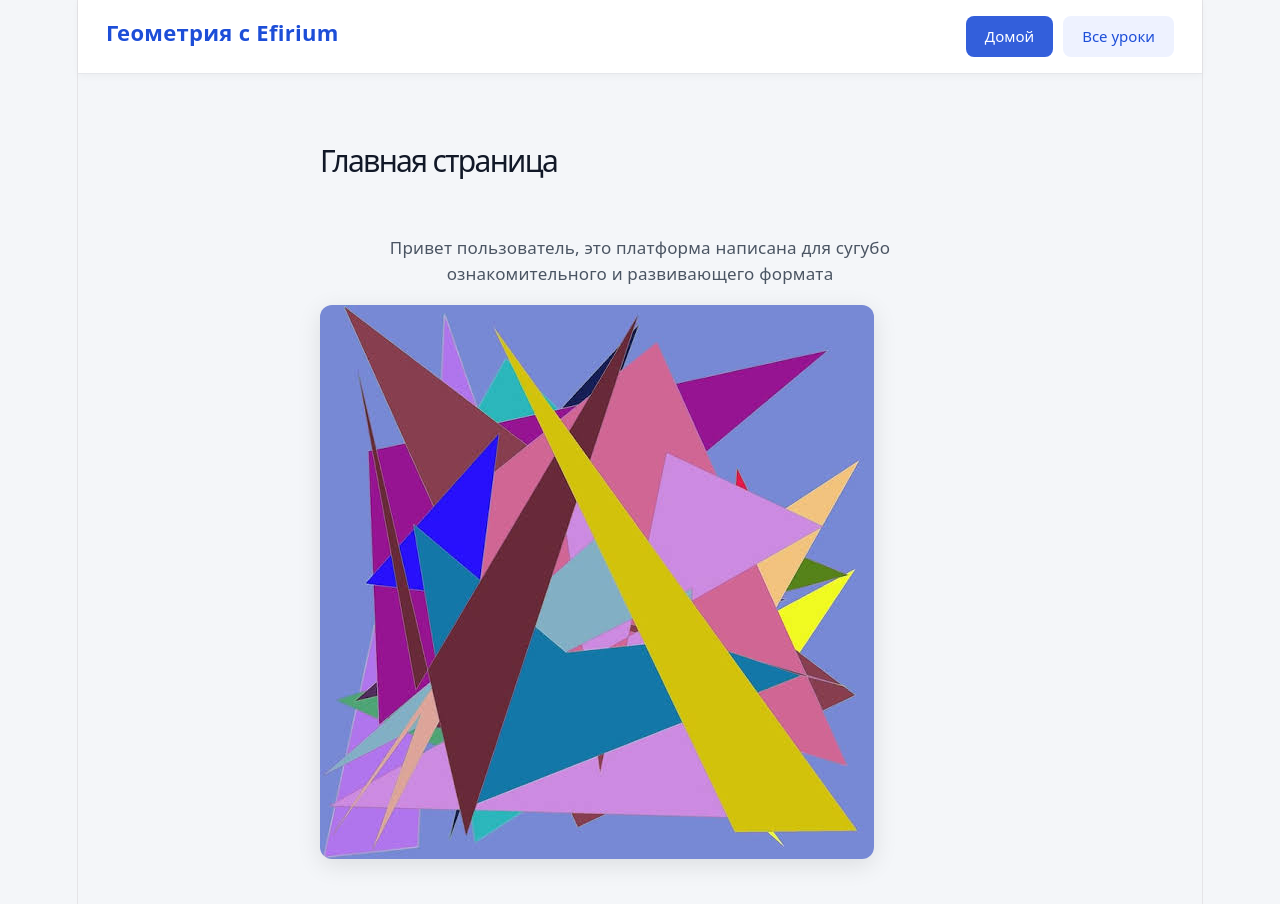
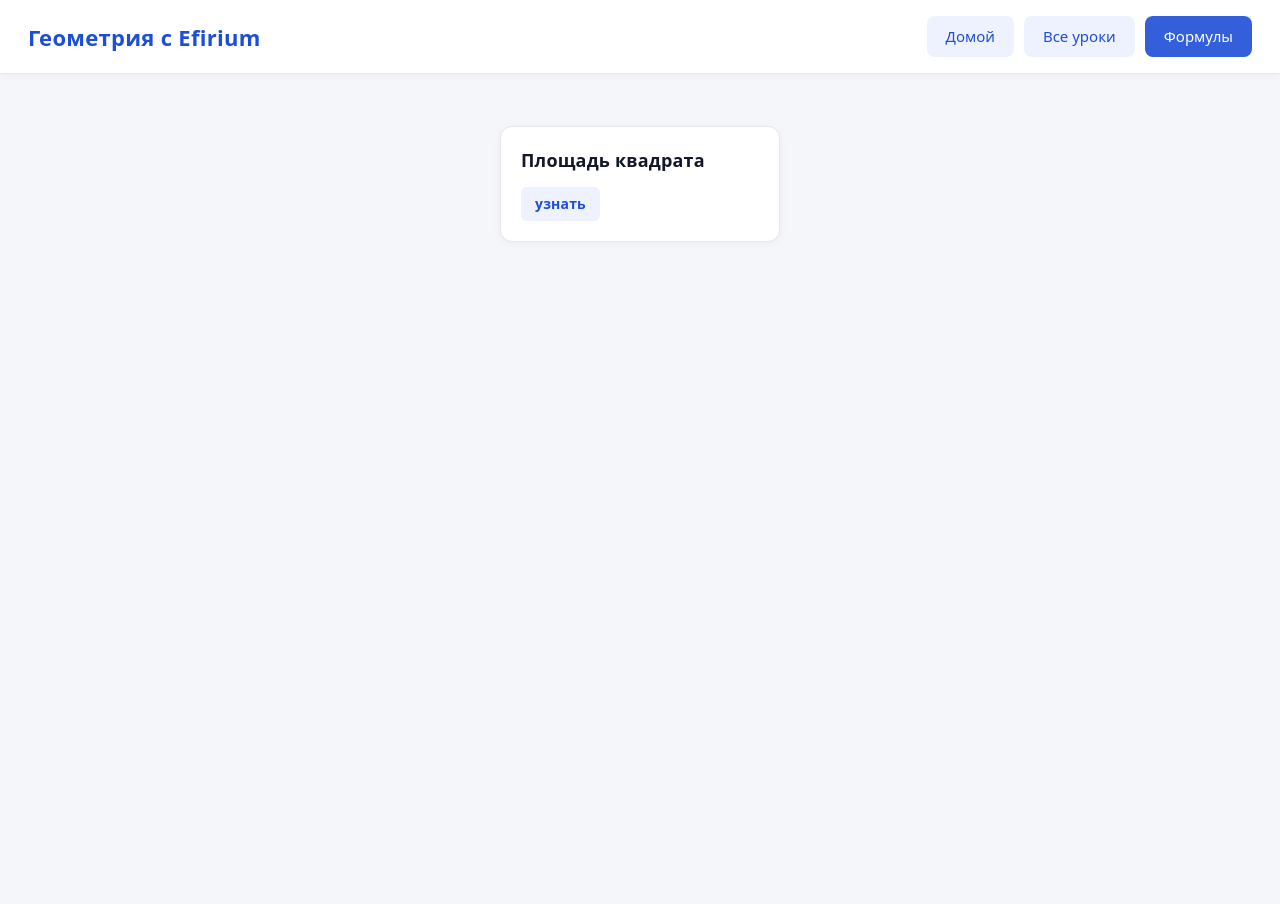
Before and after one commit to noyemkaren-ship-it/geo, a React (Vite) app: page / in a window 1280 px wide. Shown: the top 904 px of the page. After the commit the page ends 800 px from the top, so only its background shows below. Built offline with nearby package versions, Linux system fonts and the light colour scheme.

Commit message:
update 4

```diff
--- a/src/App.css
+++ b/src/App.css
@@ -54,30 +54,34 @@ body {
 }
 
 .Click-button-home,
-.Click-button-alls {
+.Click-button-alls,
+.Click-button-f {
   background: #eef2ff;
   color: #1d4ed8;
   border-color: #c7d2fe;
 }
 
+.Clicked-button-home,
+.Clicked-button-alls,
+.Clicked-button-f {
+  background: #1d4ed8;
+  color: #ffffff;
+  cursor: default;
+  opacity: 0.9;
+}
+
 .Click-button-home:hover,
-.Click-button-alls:hover {
+.Click-button-alls:hover,
+.Click-button-f:hover {
   background: #1d4ed8;
   color: #ffffff;
   box-shadow: 0 4px 12px rgba(29, 78, 216, 0.25);
 }
 
 .Click-button-home:active,
-.Click-button-alls:active {
+.Click-button-alls:active,
+.Click-button-f:active {
   transform: translateY(1px);
-}
-
-.Clicked-button-home,
-.Clicked-button-alls {
-  background: #1d4ed8;
-  color: #ffffff;
-  cursor: default;
-  opacity: 0.9;
 }
 
 /* ===== Основной контент ===== */
@@ -191,23 +195,6 @@ body {
   border-radius: 10px;
 }
 
-/* ===== Адаптив ===== */
-@media (max-width: 600px) {
-  .header {
-    padding: 12px 16px;
-  }
-  .header-h2 {
-    font-size: 18px;
-  }
-  .header button {
-    padding: 7px 14px;
-    font-size: 14px;
-  }
-  .home-h1 {
-    font-size: 24px;
-  }
-}
-
 /* ===== Заголовки урока ===== */
 .lesson-text h1 {
   font-size: 28px;
@@ -229,8 +216,8 @@ body {
 
 /* ===== Блок с утверждением (теоремой) ===== */
 .ytv {
-  background: #eef2ff;               /* мягкий синий фон */
-  border-left: 5px solid #1d4ed8;    /* акцентная полоса слева */
+  background: #eef2ff;
+  border-left: 5px solid #1d4ed8;
   border-radius: 0 10px 10px 0;
   padding: 18px 22px;
   margin: 0 0 20px;
@@ -238,7 +225,8 @@ body {
   box-shadow: 0 2px 10px rgba(29, 78, 216, 0.08);
 }
 
-.ytv big {
+/* Обновили селектор: теперь .ytv-text вместо устаревшего big */
+.ytv-text {
   display: block;
   font-size: 17px;
   line-height: 1.7;
@@ -248,8 +236,8 @@ body {
 /* ===== Блок доказательства ===== */
 .doc {
   position: relative;
-  background: #f0fdf4;                /* мягкий зелёный фон */
-  border-left: 5px solid #16a34a;     /* акцентная полоса */
+  background: #f0fdf4;
+  border-left: 5px solid #16a34a;
   border-radius: 0 10px 10px 0;
   padding: 18px 22px 18px 22px;
   margin: 0 0 20px;
@@ -290,7 +278,7 @@ body {
 }
 
 .doc-end::after {
-  content: " ∎";                      /* маркер конца доказательства */
+  content: " ∎";
   font-style: normal;
   color: #16a34a;
 }
@@ -299,3 +287,107 @@ body {
 .lesson-text h2.doc-title {
   color: #16a34a;
 }
+
+/* ===== Блок формул ===== */
+.forms {
+  display: grid;
+  grid-template-columns: repeat(auto-fill, minmax(280px, 1fr));
+  gap: 20px;
+  margin-top: 20px;
+}
+
+.form {
+  background: #ffffff;
+  border: 1px solid #e5e7eb;
+  border-radius: 12px;
+  padding: 20px;
+  box-shadow: 0 2px 10px rgba(0, 0, 0, 0.04);
+  transition: box-shadow 0.18s ease, transform 0.12s ease;
+  display: flex;
+  flex-direction: column;
+}
+
+.form:hover {
+  box-shadow: 0 6px 22px rgba(0, 0, 0, 0.08);
+  transform: translateY(-2px);
+}
+
+.form h1 {
+  font-size: 18px;
+  font-weight: 600;
+  color: #111827;
+  margin-bottom: 12px;
+  margin-top: 0;
+}
+
+/* Стилизация details (кнопка "узнать") */
+.form-details {
+  margin-top: auto; /* прижимает кнопку к низу карточки */
+}
+
+.detail-sum-f {
+  display: inline-block;
+  cursor: pointer;
+  color: #1d4ed8;
+  background: #eef2ff;
+  padding: 6px 14px;
+  border-radius: 6px;
+  font-size: 14px;
+  font-weight: 600;
+  user-select: none;
+  list-style: none; /* убираем стандартный треугольник */
+  transition: background 0.18s ease, color 0.18s ease;
+}
+
+/* Убираем стандартный маркер в WebKit (Safari/Chrome) */
+.detail-sum-f::-webkit-details-marker {
+  display: none;
+}
+
+.detail-sum-f:hover {
+  background: #1d4ed8;
+  color: #ffffff;
+}
+
+/* Когда блок открыт — меняем цвет кнопки */
+.form-details[open] .detail-sum-f {
+  background: #1d4ed8;
+  color: #ffffff;
+  margin-bottom: 12px;
+}
+
+/* Сама формула */
+.f-detail {
+  background: #f8fafc;
+  border: 1px dashed #cbd5e1;
+  border-radius: 8px;
+  padding: 16px;
+  font-size: 22px; /* Крупный шрифт для формул */
+  text-align: center;
+  color: #0f172a;
+  margin: 0;
+}
+
+/* Красиво оформляем sup (степени) внутри формулы */
+.f-detail sup {
+  font-size: 0.65em;
+  vertical-align: super;
+  line-height: 0;
+}
+
+/* ===== Адаптив ===== */
+@media (max-width: 600px) {
+  .header {
+    padding: 12px 16px;
+  }
+  .header-h2 {
+    font-size: 18px;
+  }
+  .header button {
+    padding: 7px 14px;
+    font-size: 14px;
+  }
+  .home-h1 {
+    font-size: 24px;
+  }
+}
--- a/src/App.jsx
+++ b/src/App.jsx
@@ -2,6 +2,7 @@ import { useState } from 'react'
 import Home from './components/home'
 import Lessons from './components/lessons'
 import './App.css'
+import Form from './components/form'
 
 function App() {
   const [page, setPage] = useState('index')
@@ -31,12 +32,16 @@ function App() {
               Все уроки
             </button>
           )}
+          {
+            page !== 'formul' ? <button className='Click-button-f' onClick={setPage('formul')}>Формулы</button> : <button className='Clicked-button-f'>Формулы</button>
+          }
         </div>
       </div>
 
       <div className="body-content">
         {page === 'index' && <Home />}
         {page === 'alls' && <Lessons />}
+        {page === 'formul' && <Form/>}
       </div>
     </>
   )
--- /dev/null
+++ b/src/components/form.jsx
@@ -0,0 +1,24 @@
+import { getForms } from "../data/form";
+
+function Form() {
+    const forms = getForms();
+
+    return (
+        <div className="forms">
+            {forms.map((f) => (
+                <div className="form" key={f.id}>
+                    <h1>{f.title}</h1>
+                    <details className="form-details">
+                        <summary className="detail-sum-f">узнать</summary>
+                        <p
+                            className="f-detail"
+                            dangerouslySetInnerHTML={{ __html: f.formula }}
+                        />
+                    </details>
+                </div>
+            ))}
+        </div>
+    )
+}
+
+export default Form;
--- /dev/null
+++ b/src/data/form.js
@@ -0,0 +1,11 @@
+
+
+export function getForms() {
+    return [
+        {
+            id: 1,
+            title: "Площадь квадрата",
+            formula: "S=a<sup>2</sup>"
+        }
+    ]
+}
--- a/src/index.css
+++ b/src/index.css
@@ -1,21 +1,16 @@
 :root {
+  /* Оставляем твои переменные цветов */
   --text: #6b6375;
   --text-h: #08060d;
-  --bg: #fff;
+  --bg: #f4f6f9; /* Сделал фон чуть серым, как в App.css, чтобы карточки выделялись */
   --border: #e5e4e7;
   --code-bg: #f4f3ec;
-  --accent: #aa3bff;
-  --accent-bg: rgba(170, 59, 255, 0.1);
-  --accent-border: rgba(170, 59, 255, 0.5);
-  --social-bg: rgba(244, 243, 236, 0.5);
-  --shadow:
-    rgba(0, 0, 0, 0.1) 0 10px 15px -3px, rgba(0, 0, 0, 0.05) 0 4px 6px -2px;
 
   --sans: system-ui, 'Segoe UI', Roboto, sans-serif;
   --heading: system-ui, 'Segoe UI', Roboto, sans-serif;
   --mono: ui-monospace, Consolas, monospace;
 
-  font: 18px/145% var(--sans);
+  font: 16px/1.5 var(--sans); /* Базовый размер 16px, а не 18 */
   letter-spacing: 0.18px;
   color-scheme: light dark;
   color: var(--text);
@@ -24,12 +19,9 @@
   text-rendering: optimizeLegibility;
   -webkit-font-smoothing: antialiased;
   -moz-osx-font-smoothing: grayscale;
-
-  @media (max-width: 1024px) {
-    font-size: 16px;
-  }
 }
 
+/* Темная тема (если браузер переключит) */
 @media (prefers-color-scheme: dark) {
   :root {
     --text: #9ca3af;
@@ -37,75 +29,41 @@
     --bg: #16171d;
     --border: #2e303a;
     --code-bg: #1f2028;
-    --accent: #c084fc;
-    --accent-bg: rgba(192, 132, 252, 0.15);
-    --accent-border: rgba(192, 132, 252, 0.5);
-    --social-bg: rgba(47, 48, 58, 0.5);
-    --shadow:
-      rgba(0, 0, 0, 0.4) 0 10px 15px -3px, rgba(0, 0, 0, 0.25) 0 4px 6px -2px;
-  }
-
-  #social .button-icon {
-    filter: invert(1) brightness(2);
   }
 }
 
 body {
   margin: 0;
+  min-height: 100vh;
 }
 
 #root {
-  width: 1126px;
-  max-width: 100%;
-  margin: 0 auto;
-  text-align: center;
-  border-inline: 1px solid var(--border);
+  width: 100%;
   min-height: 100svh;
   display: flex;
   flex-direction: column;
   box-sizing: border-box;
+  /* Убрали text-align: center и фиксированную ширину 1126px */
 }
 
-h1,
-h2 {
+/* Базовые стили для заголовков (без гигантских размеров) */
+h1, h2, h3, h4 {
   font-family: var(--heading);
-  font-weight: 500;
+  font-weight: 600;
   color: var(--text-h);
+  margin-top: 0;
 }
 
-h1 {
-  font-size: 56px;
-  letter-spacing: -1.68px;
-  margin: 32px 0;
-  @media (max-width: 1024px) {
-    font-size: 36px;
-    margin: 20px 0;
-  }
-}
-h2 {
-  font-size: 24px;
-  line-height: 118%;
-  letter-spacing: -0.24px;
-  margin: 0 0 8px;
-  @media (max-width: 1024px) {
-    font-size: 20px;
-  }
-}
 p {
   margin: 0;
 }
 
-code,
-.counter {
+code {
   font-family: var(--mono);
-  display: inline-flex;
-  border-radius: 4px;
-  color: var(--text-h);
-}
-
-code {
   font-size: 15px;
   line-height: 135%;
   padding: 4px 8px;
   background: var(--code-bg);
+  border-radius: 4px;
+  color: var(--text-h);
 }
```
